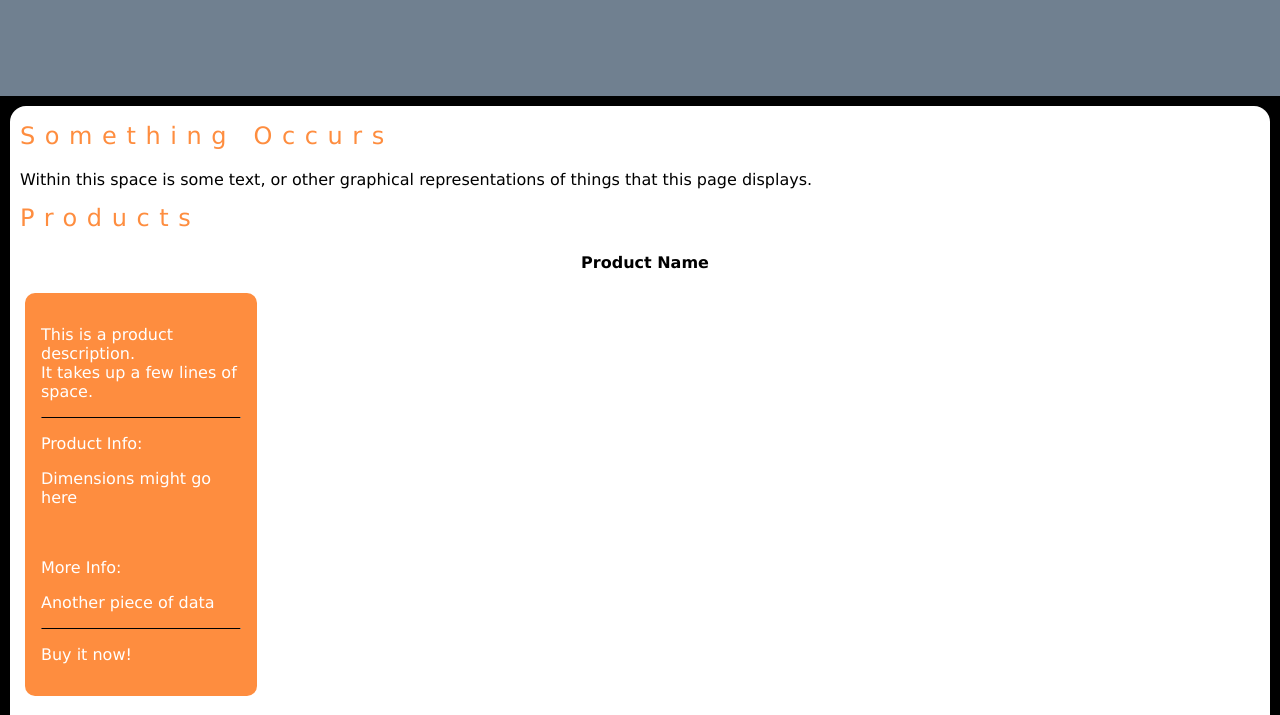
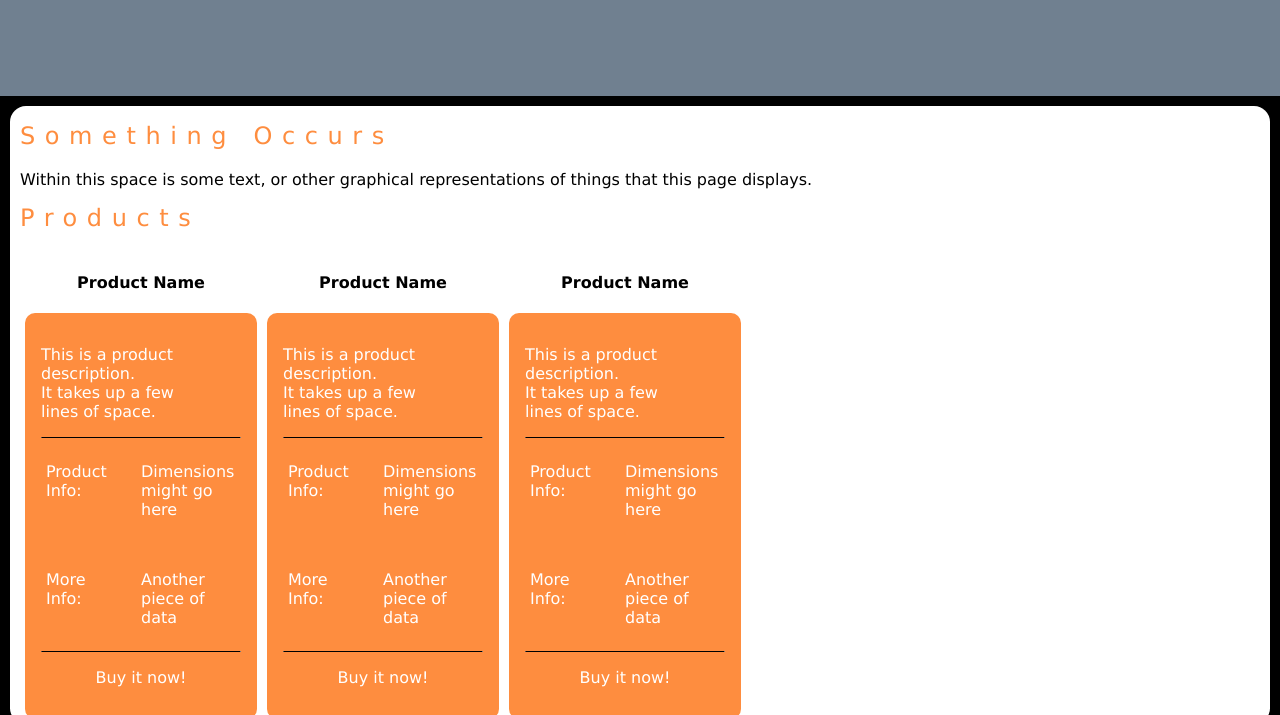
Before and after one commit to inqueblot/rock-coast-mockup, a plain HTML site: page rock-coast.html in a window 1280 px wide. Shown: the part 54-769 px from the top of the page. Drawn offline with Linux system fonts and the light colour scheme.

Commit message:
more css

```diff
--- a/rock-coast.html
+++ b/rock-coast.html
@@ -29,92 +29,83 @@
             Within this space is some text, or other graphical representations of things that this page displays.
         </div>
         <h2>Products</h2>
-        <div class="row">
-            <div class="column">
+        <div class="container">
             <div>
                 <h4>Product Name</h4>
                 <div class="card">
-                        <p>This is a product description. <br> It takes up a few lines of space.</p>
+                    <p class="prod_desc">This is a product description. <br> It takes up a few lines of space.</p>
                     <hr>
-                        <div>
-                            <p>
+                    <div class="container1">
+                        <p class="left">
                             Product Info:
                         </p>
-                            <p>
+                        <p class="right">
                             Dimensions might go here
                         </p>
                     </div>
                     <br>
-                        <div>
-                            <p>
+                    <div class="container1">
+                        <p class="left">
                             More Info:
                         </p>
-                            <p>
+                        <p class="right">
                             Another piece of data
                         </p>
                     </div>
                     <hr>
-                        <p>Buy it now!</p>
-
+                    <p class="center">Buy it now!</p>
                 </div>
             </div>
-            </div>
-            <div class="column">
             <div>
                 <h4>Product Name</h4>
                 <div class="card">
-                        <p>This is a product description. <br> It takes up a few lines of space.</p>
+                    <p class="prod_desc">This is a product description. <br> It takes up a few lines of space.</p>
                     <hr>
-                        <div>
-                            <p>
+                    <div class="container1">
+                        <p class="left">
                             Product Info:
                         </p>
-                            <p>
+                        <p class="right">
                             Dimensions might go here
                         </p>
                     </div>
                     <br>
-                        <div>
-                            <p>
+                    <div class="container1">
+                        <p class="left">
                             More Info:
                         </p>
-                            <p>
+                        <p class="right">
                             Another piece of data
                         </p>
                     </div>
                     <hr>
-                        <p>Buy it now!</p>
-
+                    <p class="center">Buy it now!</p>
                 </div>
             </div>
-            </div>
-            <div class="column">
             <div>
                 <h4>Product Name</h4>
                 <div class="card">
-                        <p>This is a product description. <br> It takes up a few lines of space.</p>
+                    <p class="prod_desc">This is a product description. <br> It takes up a few lines of space.</p>
                     <hr>
-                        <div>
-                            <p>
+                    <div class="container1">
+                        <p class="left">
                             Product Info:
                         </p>
-                            <p>
+                        <p class="right">
                             Dimensions might go here
                         </p>
                     </div>
                     <br>
-                        <div>
-                            <p>
+                    <div class="container1">
+                        <p class="left">
                             More Info:
                         </p>
-                            <p>
+                        <p class="right">
                             Another piece of data
                         </p>
                     </div>
                     <hr>
-                        <p>Buy it now!</p>
-
-                    </div>
+                    <p class="center">Buy it now!</p>
                 </div>
             </div>
         </div>
```
Lines whose indentation alone changed are shown as unchanged.
